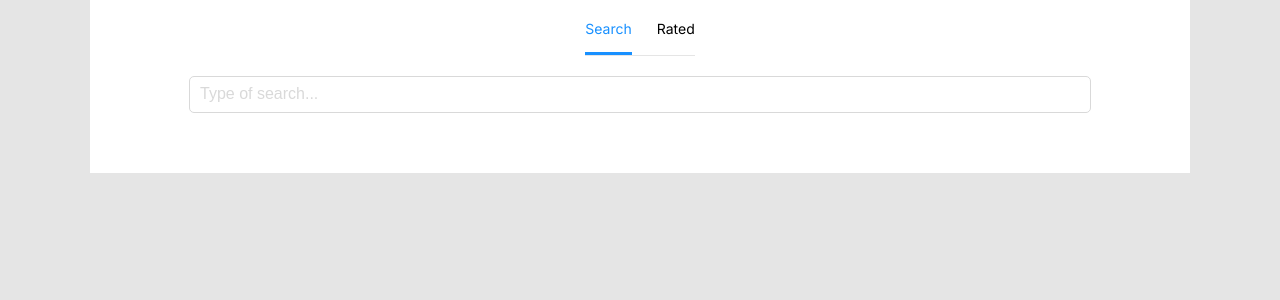
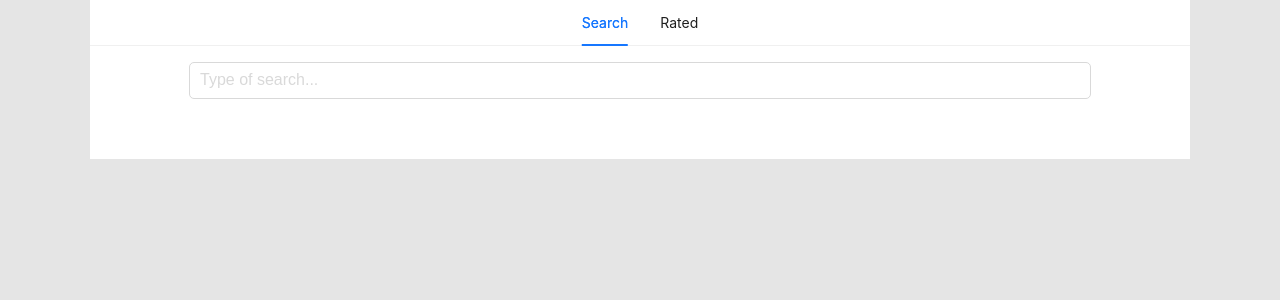
Before and after one commit to Evteshevkirill/movies-app, a React (Create React App) app: page / in a window 1280 px wide. Shown: the top 300 px of the page. Built offline with nearby package versions, Linux system fonts and the light colour scheme; no server answers.

Commit message:
getratinglist tabs

```diff
--- a/src/components/App/App.css
+++ b/src/components/App/App.css
@@ -21,7 +21,6 @@ ul {
 }
 
 .movie__app {
-  padding-bottom: 30px;
   margin: 0 auto;
   width: 1100px;
   background-color: #fff;
--- a/src/components/App/App.jsx
+++ b/src/components/App/App.jsx
@@ -1,41 +1,76 @@
-import { useState, useEffect } from 'react'
+import { Component } from 'react'
+import { Tabs } from 'antd'
 
-import HeaderButtons from '../Header/HeaderButtons/HeaderButtons'
-import HeaderSearch from '../Header/HeaderSearch/HeaderSearch'
+import { getAllGenre, guestSession } from '../services/getServices'
+import Search from '../Search/Search'
+import Rated from '../Rated/Rated'
 import './App.css'
 
-export default function App() {
-  const [isOnline, setIsOnline] = useState(navigator.onLine)
-  // const [toggleTab, setToggleTab] = useState('search')
-
-  useEffect(() => {
-    const handleStatusChange = () => {
-      setIsOnline(navigator.onLine)
+export default class App extends Component {
+  constructor() {
+    super()
+    this.state = {
+      isOnline: null,
+    }
   }
 
-    window.addEventListener('online', handleStatusChange)
+  // Запускаем гостевую сеесию и получаем ID сессии
+  // Получаем список всех жанров
+  // Проверяем есть ли интернет
 
-    window.addEventListener('offline', handleStatusChange)
+  componentDidMount() {
+    const { isOnline } = this.state
 
-    return () => {
-      window.removeEventListener('online', handleStatusChange)
-      window.removeEventListener('offline', handleStatusChange)
+    window.addEventListener('online', this.handleChangeStatusInternet)
+
+    window.addEventListener('offline', this.handleChangeStatusInternet)
+
+    this.handleChangeStatusInternet()
+    if (!isOnline) return
+
+    guestSession().then((id) => {
+      localStorage.sessionId = id
+    })
+    getAllGenre().then((data) => {
+      localStorage.allGenres = JSON.stringify(data)
+    })
   }
-  }, [isOnline])
+
+  componentWillUnmount() {
+    window.removeEventListener('online', this.handleChangeStatusInternet)
+    window.removeEventListener('offline', this.handleChangeStatusInternet)
+  }
+
+  handleChangeStatusInternet = () => {
+    this.setState({ isOnline: navigator.onLine })
+  }
+
+  render() {
+    const { isOnline } = this.state
+
+    const items = [
+      {
+        key: '1',
+        label: 'Search',
+        children: <Search />,
+      },
+      {
+        key: '2',
+        label: 'Rated',
+        children: <Rated />,
+      },
+    ]
 
     const offline = !isOnline ? (
       <div className="offline__wrapper">
         <h1 className="offline">You Are Offline</h1>
       </div>
     ) : null
-
     const online = isOnline ? (
       <section className="movie__app">
-      <HeaderButtons />
-      <HeaderSearch />
+        <Tabs defaultActiveKey="1" centered items={items} />
       </section>
     ) : null
-
     return (
       <>
         {offline}
@@ -43,3 +78,4 @@ export default function App() {
       </>
     )
   }
+}
--- a/src/components/Header/HeaderButtons/HeaderButtons.css
+++ /dev/null
@@ -1,38 +0,0 @@
-.header__buttons {
-  display: inline-block;
-  padding-top: 20px;
-  margin-bottom: 20px;
-}
-
-.header__buttons::after {
-  content: '';
-  display: block;
-  border-bottom: 1px solid #e5e5e5;
-}
-
-.header__button {
-  text-align: center;
-  padding-right: 25px;
-  font-size: 14px;
-  font-family: 'Inter';
-  font-weight: 400;
-  background-color: #fff;
-  border: none;
-  cursor: pointer;
-}
-
-.header__button:last-child {
-  padding-right: 0;
-}
-
-.active {
-  box-shadow: 0 4px 4px 0 #0000 25%;
-  color: #1890ff;
-}
-
-.active::after {
-  content: '';
-  display: block;
-  border-bottom: 3px solid #1890ff;
-  height: 15px;
-}
--- a/src/components/Header/HeaderButtons/HeaderButtons.jsx
+++ /dev/null
@@ -1,15 +0,0 @@
-import { getRateMovies } from '../../services/getServices'
-import './HeaderButtons.css'
-
-export default function HeaderButtons() {
-  return (
-    <div className="header__buttons">
-      <button type="button" className="header__button active">
-        Search
-      </button>
-      <button type="button" className="header__button" onClick={() => getRateMovies()}>
-        Rated
-      </button>
-    </div>
-  )
-}
--- a/src/components/MovieCard/MovieCard.css
+++ b/src/components/MovieCard/MovieCard.css
@@ -9,20 +9,21 @@
 }
 
 .movie__rating {
+  display: flex;
+  justify-content: center;
+  align-items: center;
   padding: 10px;
   width: 18px;
-  height: 17px;
+  height: 18px;
   position: absolute;
   right: 10px;
   top: 10px;
-  text-align: center;
-  vertical-align: center;
 }
 
 .movie__body {
   display: flex;
   flex-direction: column;
-  gap: 7px;
+  gap: 5px;
 }
 
 .bad {
@@ -46,8 +47,8 @@
 }
 
 .poster {
-  width: 180px;
-  height: 280px;
+  max-width: 180px;
+  height: 100%;
 }
 
 .movie__title {
@@ -55,6 +56,7 @@
   margin-top: 10px;
   color: rgb(0, 0, 0);
   font-size: 20px;
+  line-height: 28px;
 }
 
 .movie__genre {
@@ -74,7 +76,7 @@
 }
 
 .movie__card-text {
-  width: 228px;
+  max-width: 280px;
   line-height: 22px;
 }
 
--- a/src/components/MovieCard/MovieCard.jsx
+++ b/src/components/MovieCard/MovieCard.jsx
@@ -44,7 +44,7 @@ export default function MovieCard(props) {
         </div>
         <p className="movie__card-text">{textReduction(overview)}</p>
         <div className="rate">
-          <Rate allowHalf count={10} defaultValue={0} onChange={(current) => postRateMovie(id, current)} />
+          <Rate allowHalf count={10} onChange={(current) => postRateMovie(id, current)} />
         </div>
       </div>
     </li>
--- /dev/null
+++ b/src/components/Rated/Rated.jsx
@@ -0,0 +1,82 @@
+import { Component } from 'react'
+import { Alert, Spin, Pagination } from 'antd'
+
+import MovieCardList from '../MovieCardList/MovieCardList'
+import { getRateMovies } from '../services/getServices'
+
+export default class Rated extends Component {
+  constructor() {
+    super()
+    this.state = {
+      movies: [],
+      error: false,
+      errorName: null,
+      loading: true,
+      page: 1,
+    }
+  }
+
+  componentDidMount() {
+    const { page } = this.state
+    getRateMovies(page)
+      .then((data) => {
+        this.setState({ movies: data, loading: false })
+      })
+      .catch((err) => this.onError(err))
+  }
+
+  onError(err) {
+    this.setState({
+      error: true,
+      errorName: err,
+      loading: false,
+      page: 1,
+    })
+  }
+
+  onChangePage = (page) => {
+    this.setState({
+      page,
+      loading: true,
+    })
+  }
+
+  onCurrentPage = (page) => {
+    this.onChangePage(page)
+
+    getRateMovies(page)
+      .then((data) => {
+        if (data.results === undefined) throw new Error('Еще нет оцененных фильмов')
+
+        this.setState({ movies: data, loading: false })
+      })
+      .catch((err) => this.onError(err))
+  }
+
+  render() {
+    const { error, errorName, loading, movies, page } = this.state
+
+    const hasContent = !loading && !error
+    const spin = loading ? <Spin className="spinner" /> : null
+    const errMessage = error ? <Alert message={errorName.name} description={errorName.message} type="error" /> : null
+    const content = hasContent ? (
+      <>
+        <MovieCardList movies={movies.results} />
+        <Pagination
+          align="center"
+          current={page}
+          defaultCurrent={1}
+          total={50}
+          onChange={(currentPage) => this.onCurrentPage(currentPage)}
+        />
+      </>
+    ) : null
+    return (
+      <>
+        {content}
+        {errMessage}
+        {spin}
+      </>
+    )
+  }
+}
--- a/src/components/Header/HeaderSearch/HeaderSearch.jsx
+++ b/src/components/Search/Search.jsx
@@ -2,11 +2,11 @@ import { Component } from 'react'
 import { debounce } from 'lodash'
 import { Alert, Spin, Pagination } from 'antd'
 
-import { getMovies, getAllGenre, guestSession } from '../../services/getServices'
-import MovieCardList from '../../MovieCardList/MovieCardList'
-import './HeaderSearch.css'
+import { getMovies } from '../services/getServices'
+import MovieCardList from '../MovieCardList/MovieCardList'
+import './Search.css'
 
-export default class HeaderSearch extends Component {
+export default class Search extends Component {
   constructor() {
     super()
     this.state = {
@@ -17,17 +17,6 @@ export default class HeaderSearch extends Component {
       page: 1,
       inputValue: '',
     }
-  }
-
-  // Запускаем гостевую сеесию и получаем ID сессии
-  // Получаем список всех жанров
-  componentDidMount() {
-    guestSession().then((id) => {
-      localStorage.sessionId = id
-    })
-    getAllGenre().then((data) => {
-      localStorage.allGenres = JSON.stringify(data)
-    })
   }
 
   onError(err) {
--- a/src/components/services/getServices.js
+++ b/src/components/services/getServices.js
@@ -31,14 +31,16 @@ function getAllGenre() {
     .then((data) => data.genres)
 }
 
-// Гостевая сессия
+// Создание гостевой сессии
 function guestSession() {
   return fetch(`${apiBase}authentication/guest_session/new`, options)
     .then((res) => res.json())
     .then((json) => json.guest_session_id)
 }
 
+// Отправка оценки фильма на сервер
 function postRateMovie(id, rate) {
+  localStorage.setItem(id, rate)
   const postOptions = {
     method: 'POST',
     headers: {
@@ -54,19 +56,26 @@ function postRateMovie(id, rate) {
     }),
   }
 
-  fetch(`${apiBase}movie/${id}/rating`, postOptions)
-    .then((res) => res.json())
-    .then((res) => console.log(res))
-    .catch((err) => console.error(err))
+  fetch(`${apiBase}movie/${id}/rating?guest_session_id=${localStorage.sessionId}`, postOptions).then((res) => {
+    if (res.success) throw new Error('Ошибка отправки оценки')
+    return res.json()
+  })
 }
 
-function getRateMovies() {
-  const id = localStorage.sessionId
+// Получение всех оцененных фильмов
+function getRateMovies(page) {
+  return fetch(
+    `${apiBase}guest_session/${localStorage.sessionId}/rated/movies?language=en-US&page=${page}&sort_by=created_at.asc`,
+    options
+  )
+    .then((res) => res.json())
+    .then((data) => {
+      console.log(data)
 
-  fetch(`${apiBase}guest_session/${id}/rated/movies?language=en-US&page=1&sort_by=created_at.asc`, options)
-    .then((res) => res.json())
-    .then((data) => console.log(data.results))
-    .catch((err) => console.error(err))
+      return data
+    })
 }
 
+// Удаление оцененных фильмов
+
 export { getMovies, getAllGenre, guestSession, postRateMovie, getRateMovies }
```
Also changed, not shown: src/components/Search/Search.css (renamed from src/components/Header/HeaderSearch/HeaderSearch.css). Lines whose indentation alone changed are shown as unchanged.
